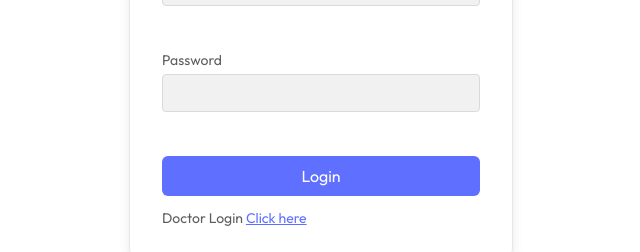
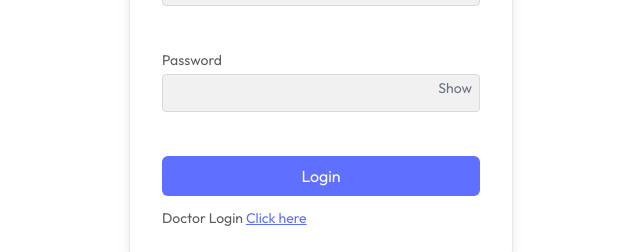
Before and after one commit to Dennis-Rotich/Prescripto-admin, a React (Vite) app: page /edit-appointment/1 in a window 1280 px wide. Shown: the part 256-508 px from the top of the page, without its empty margins (319-959 px from the left). Built offline with nearby package versions, Linux system fonts and the light colour scheme; no server answers.

Commit message:
Show password

```diff
--- a/src/pages/Doctor/DoctorProfile.jsx
+++ b/src/pages/Doctor/DoctorProfile.jsx
@@ -10,8 +10,6 @@ const DoctorProfile = () => {
   const {dToken, profileData, setProfileData, getProfileData, backendUrl} = useContext(DoctorContext)
   const {currency} = useContext(AppContext)
   const [docImg,setDocImg] = useState(false)
-  const [address1,setAddress1] = useState('')
-  const [address2,setAddress2] = useState('')
 
 
   const [isEdit, setIsEdit] = useState(false)
@@ -25,7 +23,7 @@ const DoctorProfile = () => {
         formData.append('image', docImg)
       }
       formData.append('about', profileData.about)
-      formData.append('address', JSON.stringify({line1:address1, line2:address2}))
+      formData.append('address', JSON.stringify({line1:profileData.address.line1, line2:profileData.address.line2}))
       formData.append('fee', Number(profileData.fee))
       formData.append('available', profileData.available)
       // Add docId to ensure it's available in req.body after multer processing
@@ -103,9 +101,9 @@ const DoctorProfile = () => {
           <div className='flex gap-2 py-2'>
             <p>Address:</p>
             <p className='text-sm'>
-              {isEdit? <input type="text" onChange={(e)=>{setAddress1(e.target.value)}} value={profileData.address.line1} /> :profileData.address.line1}
+              {isEdit? <input type="text" onChange={(e)=>{setProfileData(prev=>({...prev, address:{...prev.address, line1: e.target.value}}))}} value={profileData.address.line1} /> :profileData.address.line1}
             <br />
-              {isEdit? <input type="text" onChange={(e)=>{setAddress2(e.target.value)}} value={profileData.address.line2} /> :profileData.address.line2}
+              {isEdit? <input type="text" onChange={(e)=>{setProfileData(prev=>({...prev, address:{...prev.address, line2: e.target.value}}))}} value={profileData.address.line2} /> :profileData.address.line2}
             </p>
           </div>
 
--- a/src/pages/login.jsx
+++ b/src/pages/login.jsx
@@ -11,6 +11,7 @@ const login = () => {
     const [state,setState] = useState('Admin')
     const [email,setEmail] = useState('')
     const [password,setPassword] = useState('')
+    const [showPassword, setShowPassword] = useState(false) // New state for password visibility
 
     const {setAToken,backendUrl} = useContext(AdminContext)
     const {setDToken} = useContext(DoctorContext)
@@ -61,7 +62,22 @@ const login = () => {
             </div>
             <div className='w-full'>
                 <p>Password</p>
-                <input onChange={(e)=>setPassword(e.target.value)} className='border border-[#DADADA] rounded w-full p-2 mt-1' type="password" value={password} required />
+                <div className='relative'>
+                    <input
+                        onChange={(e)=>setPassword(e.target.value)}
+                        className='border border-[#DADADA] rounded w-full p-2 mt-1'
+                        type={showPassword ? "text" : "password"}
+                        value={password}
+                        required
+                    />
+                    <button
+                        type="button"
+                        className='absolute right-2 top-2 text-gray-500'
+                        onClick={() => setShowPassword(!showPassword)}
+                    >
+                        {showPassword ? 'Hide' : 'Show'}
+                    </button>
+                </div>
             </div>
             <button className='bg-primary text-white w-full rounded-md text-base py-2'>Login</button>
             {
```
